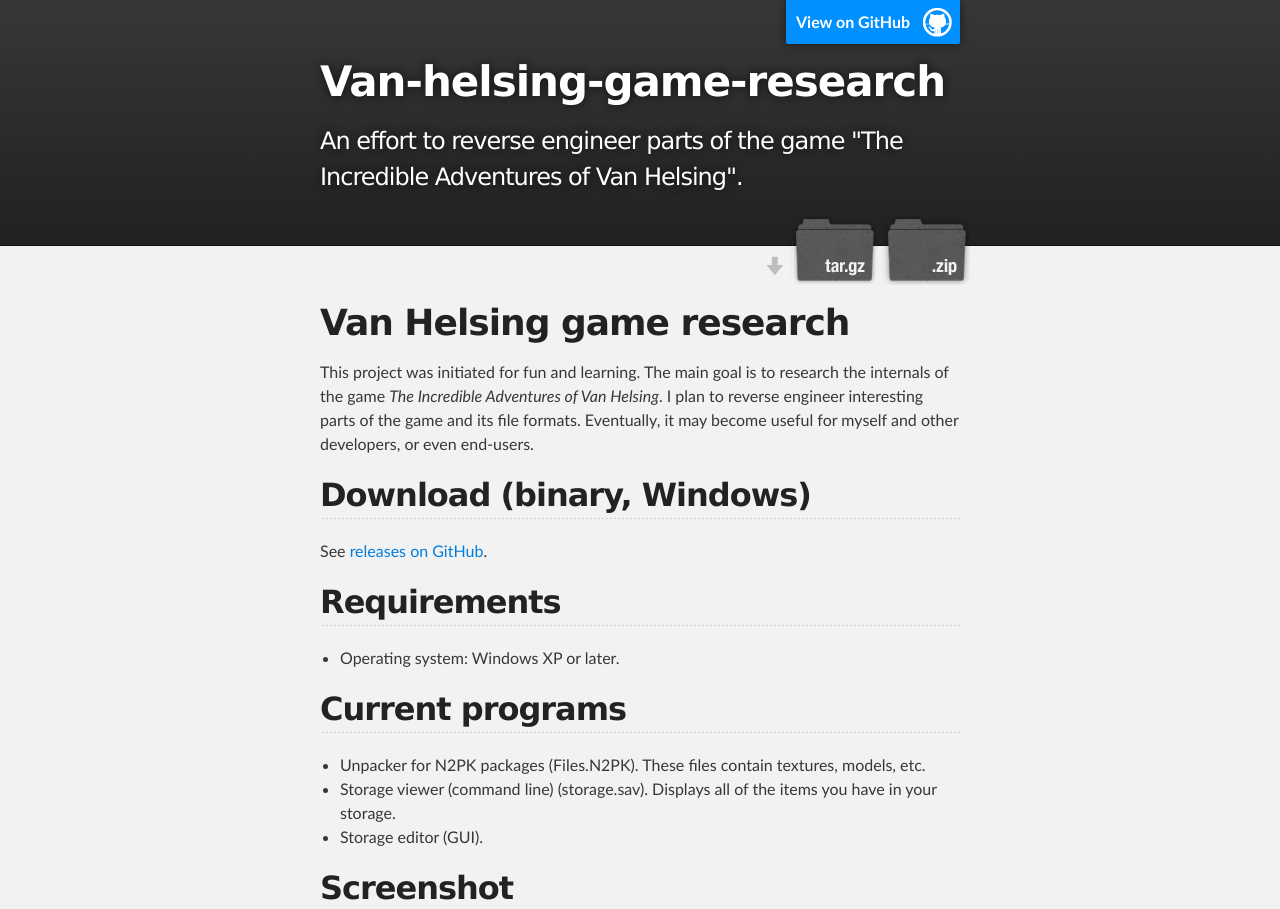
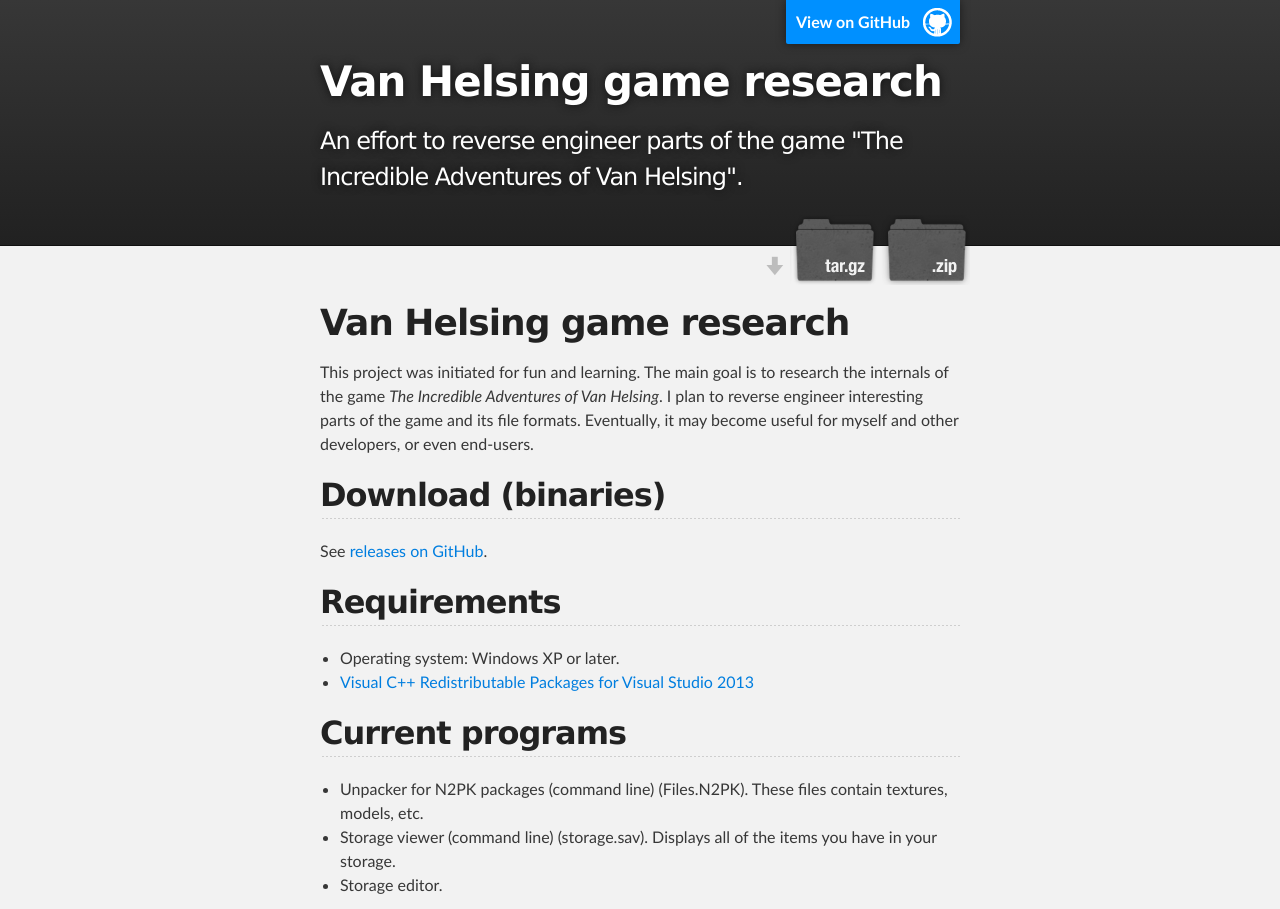
Before and after one commit to SteffenL/Van-Helsing-game-research, a plain HTML site: page index.html in a window 1280 px wide. Shown: the top 909 px of the page. Drawn offline with Linux system fonts and the light colour scheme.

Commit message:
Create gh-pages branch via GitHub

```diff
--- a/index.html
+++ b/index.html
@@ -4,11 +4,11 @@
   <head>
     <meta charset='utf-8'>
     <meta http-equiv="X-UA-Compatible" content="chrome=1">
-    <meta name="description" content="Van-helsing-game-research : An effort to reverse engineer parts of the game &quot;The Incredible Adventures of Van Helsing&quot;.">
+    <meta name="description" content="Van Helsing game research : An effort to reverse engineer parts of the game &quot;The Incredible Adventures of Van Helsing&quot;.">
 
     <link rel="stylesheet" type="text/css" media="screen" href="stylesheets/stylesheet.css">
 
-    <title>Van-helsing-game-research</title>
+    <title>Van Helsing game research</title>
   </head>
 
   <body>
@@ -18,7 +18,7 @@
         <header class="inner">
           <a id="forkme_banner" href="https://github.com/SteffenL/Van-Helsing-game-research">View on GitHub</a>
 
-          <h1 id="project_title">Van-helsing-game-research</h1>
+          <h1 id="project_title">Van Helsing game research</h1>
           <h2 id="project_tagline">An effort to reverse engineer parts of the game &quot;The Incredible Adventures of Van Helsing&quot;.</h2>
 
             <section id="downloads">
@@ -37,7 +37,7 @@
 <p>This project was initiated for fun and learning. The main goal is to research the internals of the game <em>The Incredible Adventures of Van Helsing</em>. I plan to reverse engineer interesting parts of the game and its file formats. Eventually, it may become useful for myself and other developers, or even end-users.</p>
 
 <h2>
-<a id="download-binary-windows" class="anchor" href="#download-binary-windows" aria-hidden="true"><span class="octicon octicon-link"></span></a>Download (binary, Windows)</h2>
+<a id="download-binaries" class="anchor" href="#download-binaries" aria-hidden="true"><span class="octicon octicon-link"></span></a>Download (binaries)</h2>
 
 <p>See <a href="https://github.com/SteffenL/Van-Helsing-game-research/releases">releases on GitHub</a>.</p>
 
@@ -46,15 +46,16 @@
 
 <ul>
 <li>Operating system: Windows XP or later.</li>
+<li><a href="https://www.microsoft.com/en-us/download/details.aspx?id=40784">Visual C++ Redistributable Packages for Visual Studio 2013</a></li>
 </ul>
 
 <h2>
 <a id="current-programs" class="anchor" href="#current-programs" aria-hidden="true"><span class="octicon octicon-link"></span></a>Current programs</h2>
 
 <ul>
-<li>Unpacker for N2PK packages (Files.N2PK). These files contain textures, models, etc.</li>
+<li>Unpacker for N2PK packages (command line) (Files.N2PK). These files contain textures, models, etc.</li>
 <li>Storage viewer (command line) (storage.sav). Displays all of the items you have in your storage.</li>
-<li>Storage editor (GUI).</li>
+<li>Storage editor.</li>
 </ul>
 
 <h2>
@@ -72,7 +73,7 @@
     <!-- FOOTER  -->
     <div id="footer_wrap" class="outer">
       <footer class="inner">
-        <p class="copyright">Van-helsing-game-research maintained by <a href="https://github.com/SteffenL">SteffenL</a></p>
+        <p class="copyright">Van Helsing game research maintained by <a href="https://github.com/SteffenL">SteffenL</a></p>
         <p>Published with <a href="https://pages.github.com">GitHub Pages</a></p>
       </footer>
     </div>
--- a/params.json
+++ b/params.json
@@ -1 +1 @@
-{"name":"Van-helsing-game-research","tagline":"An effort to reverse engineer parts of the game \"The Incredible Adventures of Van Helsing\".","body":"Van Helsing game research\r\n=========================\r\n\r\nThis project was initiated for fun and learning. The main goal is to research the internals of the game *The Incredible Adventures of Van Helsing*. I plan to reverse engineer interesting parts of the game and its file formats. Eventually, it may become useful for myself and other developers, or even end-users.\r\n\r\n## Download (binary, Windows)\r\nSee [releases on GitHub](https://github.com/SteffenL/Van-Helsing-game-research/releases).\r\n\r\n## Requirements\r\n- Operating system: Windows XP or later.\r\n\r\n## Current programs\r\n- Unpacker for N2PK packages (Files.N2PK). These files contain textures, models, etc.\r\n- Storage viewer (command line) (storage.sav). Displays all of the items you have in your storage.\r\n- Storage editor (GUI).\r\n\r\n## Screenshot\r\n![Storage Editor](images/screenshots/editor/storage.png)\r\n\r\n## Game-save location (PC)\r\n`Documents\\NeocoreGames\\Van Helsing\\SaveGame\\<number>`","google":"","note":"Don't delete this file! It's used internally to help with page regeneration."}
+{"name":"Van Helsing game research","tagline":"An effort to reverse engineer parts of the game \"The Incredible Adventures of Van Helsing\".","body":"Van Helsing game research\r\n=========================\r\n\r\nThis project was initiated for fun and learning. The main goal is to research the internals of the game *The Incredible Adventures of Van Helsing*. I plan to reverse engineer interesting parts of the game and its file formats. Eventually, it may become useful for myself and other developers, or even end-users.\r\n\r\n## Download (binaries)\r\nSee [releases on GitHub](https://github.com/SteffenL/Van-Helsing-game-research/releases).\r\n\r\n## Requirements\r\n- Operating system: Windows XP or later.\r\n- [Visual C++ Redistributable Packages for Visual Studio 2013](https://www.microsoft.com/en-us/download/details.aspx?id=40784)\r\n\r\n## Current programs\r\n- Unpacker for N2PK packages (command line) (Files.N2PK). These files contain textures, models, etc.\r\n- Storage viewer (command line) (storage.sav). Displays all of the items you have in your storage.\r\n- Storage editor.\r\n\r\n## Screenshot\r\n![Storage Editor](images/screenshots/editor/storage.png)\r\n\r\n## Game-save location (PC)\r\n`Documents\\NeocoreGames\\Van Helsing\\SaveGame\\<number>`","google":"","note":"Don't delete this file! It's used internally to help with page regeneration."}
```
